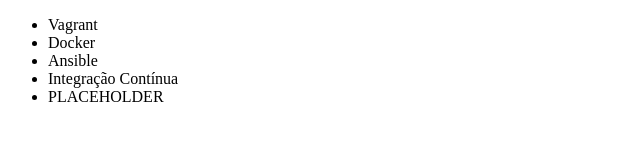
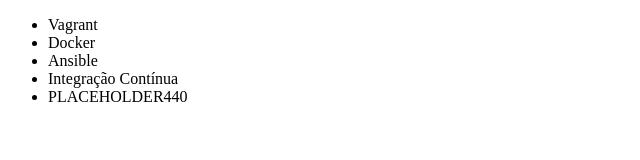
Before and after one commit to acdsr373/giterino-373, a plain HTML site: page index.html in a window 1280 px wide. Shown: the full height of the page, 0-640 px from the left. Drawn offline with Linux system fonts and the light colour scheme.

Commit message:
Usando 440

```diff
--- a/index.html
+++ b/index.html
@@ -10,7 +10,7 @@
         <li>Docker</li>
         <li>Ansible</li>
         <li>Integração Contínua</li>
-        <li>PLACEHOLDER</li>
+        <li>PLACEHOLDER440</li>
     </ul>
 </body>
 </html>
```
